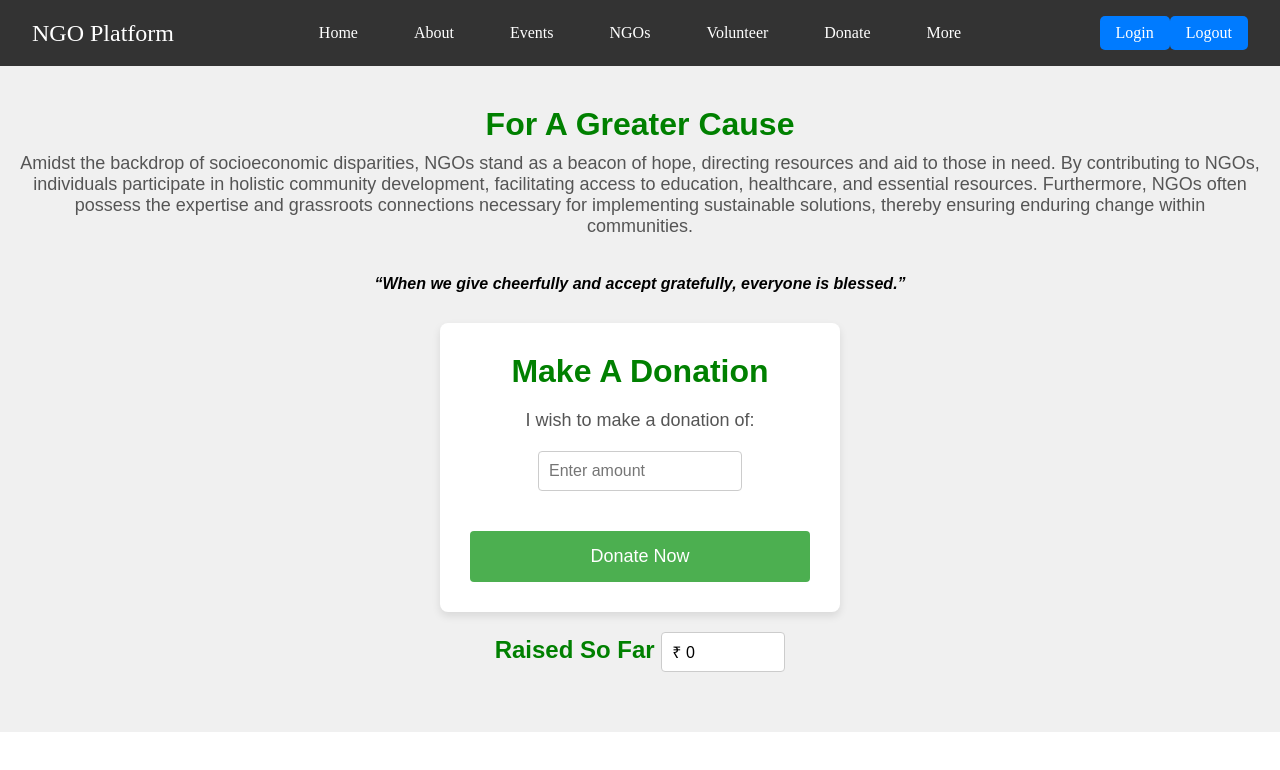
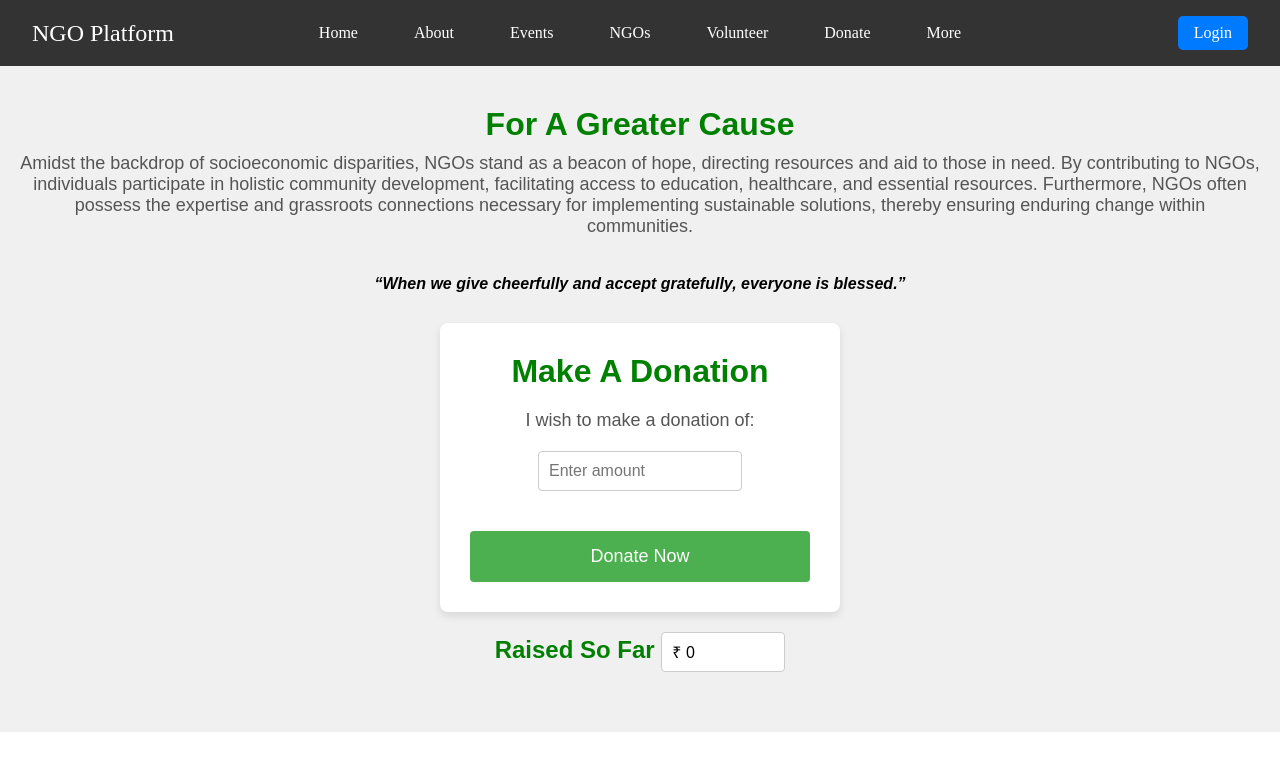
Before and after one commit to DEV-GHILDIYAL/VolunteerHub, a React (Vite) app in the folder frontend/: page /donate in a window 1280 px wide. Shown: the top 770 px of the page. Built offline with nearby package versions, Linux system fonts and the light colour scheme.

Commit message:
nabar changes

```diff
--- a/frontend/src/assets/assets.js
+++ /dev/null
@@ -1,11 +0,0 @@
-import facebook_icon from './images/facebook_icon.png';
-import twitter_icon from './images/twitter_icon.png';
-import linkedin_icon from './images/linkedin_icon.png';
-import logo from './images/logo.jpg';
-
-export const assets = [
-    logo,
-    facebook_icon,
-    twitter_icon,
-    linkedin_icon,
-]
--- /dev/null
+++ b/frontend/src/assets/images/assets.js
@@ -0,0 +1,11 @@
+import facebook_icon from './facebook_icon.png';
+import twitter_icon from './twitter_icon.png';
+import linkedin_icon from './linkedin_icon.png';
+import logo from './logo.jpg';
+
+export const assets = [
+    logo,
+    facebook_icon,
+    twitter_icon,
+    linkedin_icon,
+]
--- a/frontend/src/components/Footer/Footer.jsx
+++ b/frontend/src/components/Footer/Footer.jsx
@@ -1,6 +1,6 @@
 import React from 'react'
 import './Footer.css'
-import { assets } from '../../assets/assets'
+import { assets } from '../../assets/images/assets'
 
 export const Footer = () => {
   return (
--- a/frontend/src/components/Navbar/Navbar.css
+++ b/frontend/src/components/Navbar/Navbar.css
@@ -1,5 +1,3 @@
-/* Navbar.css */
-
 .navbar {
   display: flex;
   justify-content: space-between;
@@ -38,13 +36,13 @@
 }
 
 .navbar-links a:hover {
-  background-color: #444;
+  background-color: transparent; /* Keep background transparent on hover */
 }
 
 .dropdown-content {
   display: none;
   position: absolute;
-  left: 0;
+  right: 0;
   background-color: #444;
   box-shadow: 0 8px 16px rgba(0, 0, 0, 0.2);
   min-width: 150px;
@@ -69,15 +67,20 @@
 .dropdown-toggle {
   color: white;
   cursor: pointer;
+  background-color: transparent; /* Make background transparent */
 }
 
 .dropdown-toggle:hover {
-  background-color: #444;
+  background-color: transparent; /* Keep hover background transparent */
 }
 
 .navbar-account {
   flex: 1;
   text-align: right;
+  position: relative;
+  display: flex; /* Ensure elements are in the same row */
+  align-items: center; /* Align elements vertically */
+  justify-content: flex-end; /* Align elements to the right */
 }
 
 .login-button {
@@ -87,8 +90,15 @@
   border-radius: 5px;
   text-decoration: none;
   display: inline-block;
+  margin-left: 1rem;
 }
 
 .login-button:hover {
   background-color: #0056b3;
 }
+
+/* Position the dropdown content correctly for the account section */
+.navbar-account .dropdown-content {
+  right: 0;
+  left: auto;
+}
--- a/frontend/src/components/Navbar/Navbar.jsx
+++ b/frontend/src/components/Navbar/Navbar.jsx
@@ -2,12 +2,16 @@ import React from 'react';
 import { Link } from 'react-router-dom';
 import './Navbar.css';
 
-const Navbar = () => {
+// backend
+const Navbar = ({user}) => {
   return (
     <nav className="navbar">
+      {/* Logo Section */}
       <div className="navbar-logo">
         <Link to="/">NGO Platform</Link>
       </div>
+
+      {/* Navigation Links Section */}
       <ul className="navbar-links">
         <li><Link to="/">Home</Link></li>
         <li><Link to="/about">About</Link></li>
@@ -56,10 +60,21 @@ const Navbar = () => {
           </div>
         </li>
       </ul>
+
+      {/* Checking if user is logged in if yes then display name else show login button */}
+      {/* Waiting for backend */}
       <div className="navbar-account">
-        <Link to="/login" className="login-button">Login</Link>
-        {/* Change this classname if require */}
-        <Link to="http://localhost:5050/logout" className="login-button">Logout</Link>
+        {user ? (
+          <div className="dropdown">
+            <span className="dropdown-toggle">Account ({user.displayName})</span>
+            <div className="dropdown-content">
+              <Link to="/profile">Profile</Link>
+              <a href="http://localhost:5050/logout" className="login-button">Logout</a>
+            </div>
+          </div>
+        ) : (
+          <Link to="/login" className="login-button">Login</Link>
+        )}
       </div>
     </nav>
   );
```
Also changed, not shown: 2 other files (tests, documents, lock files or other folders).
